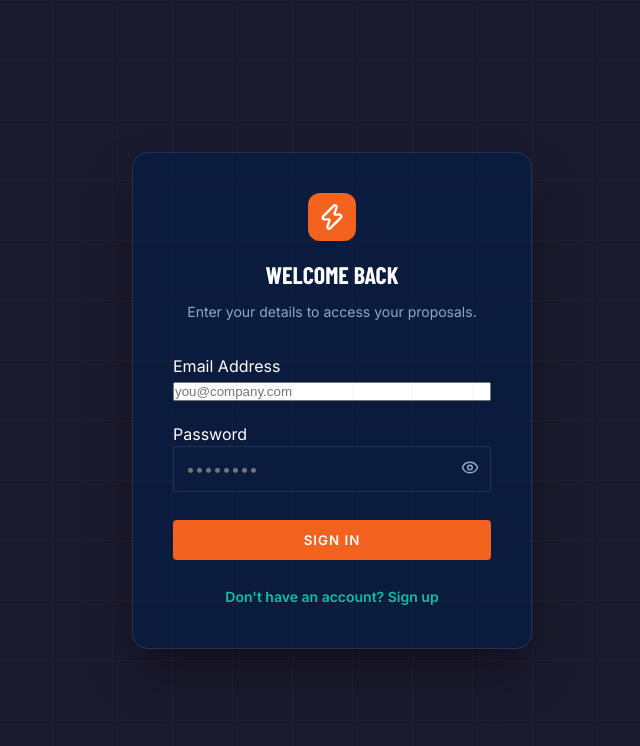
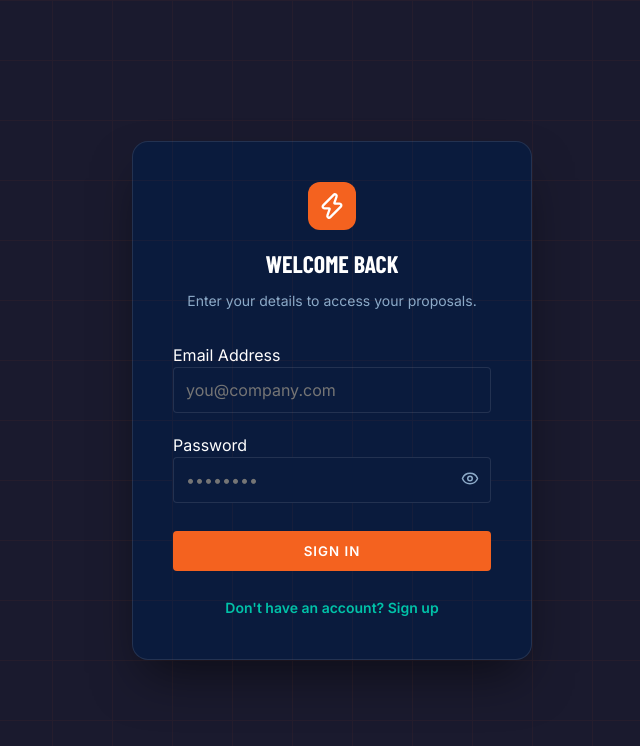
Before and after one commit to 5kyscream/Quotation-website, a React (Vite) app: page /login in a window 1280 px wide. Shown: the top 746 px of the page, without its empty margins (308-948 px from the left). Built offline with nearby package versions, Linux system fonts and the light colour scheme; no server answers; a web font is replaced by a local one.

Commit message:
style: fix auth input styling mismatch

```diff
--- a/src/pages/Auth.jsx
+++ b/src/pages/Auth.jsx
@@ -114,6 +114,7 @@ const Auth = () => {
               required
               placeholder="you@company.com"
               style={{ width: '100%', boxSizing: 'border-box' }}
+              className="form-input"
             />
           </div>
           <div className="input-group">
```
